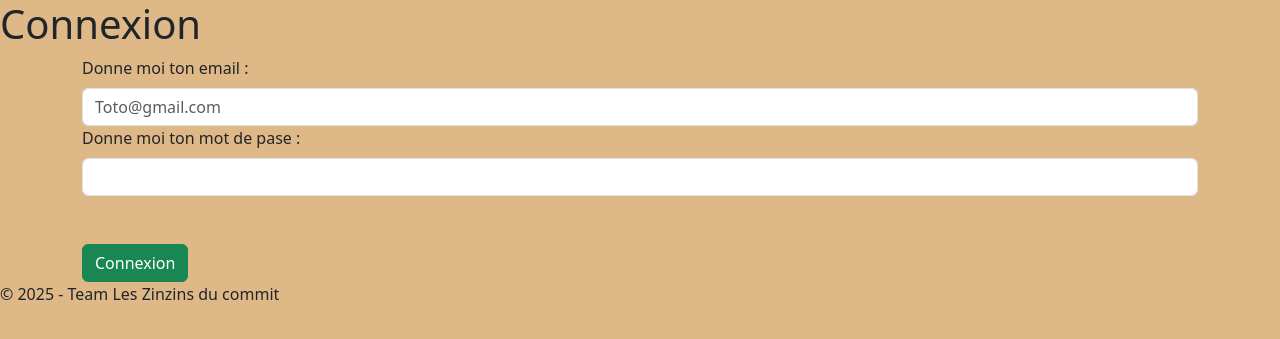
After one commit to Kathycat78/les_zinzins_du_commit, a PHP site: the page made by src/Views/login.view.php in a window 1280 px wide. The commit adds this page. Shown: the top 339 px of the page. Run offline with PHP 8.4, Linux system fonts and the light colour scheme; the template is opened without the code that fills it, so the values that code supplies are empty; some libraries are stand-ins or nearby versions.

Commit message:
74-création-de-formulaire-de-connexion

```diff
--- a/public/index.php
+++ b/public/index.php
@@ -6,5 +6,6 @@ $router = new Router;
 
 $router->addRoute('/', 'HomeController', 'index');
 $router->addRoute('/inscription', 'RegisterController', 'index');
+$router->addRoute('/connexion', 'LoginController', 'index');
 
 $router->handleRequest();
--- /dev/null
+++ b/src/Views/login.view.php
@@ -0,0 +1,34 @@
+<?php
+require_once(__DIR__ . "/partials/head.view.php");
+?>
+<h1>Connexion</h1>
+<form method="POST">
+    <div class="container">
+        <div class="form-group">
+            <label for="email" class="form-label">Donne moi ton email :</label>
+            <input type="email" name="email" id="email" placeholder="Toto@gmail.com" class="form-control">
+            <?php
+                if(isset($arrayError['email'])){
+                    ?>
+                        <p class="text-danger"><?= $arrayError['email']?></p>
+                    <?php
+                }
+            ?>
+        </div>
+        <div class="form-group">
+            <label for="password" class="form-label">Donne moi ton mot de pase :</label>
+            <input type="password" name="password" id="password" class="form-control">
+            <?php
+                if(isset($arrayError['password'])){
+                    ?>
+                        <p class="text-danger"><?= $arrayError['password']?></p>
+                    <?php
+                }
+            ?>
+        </div>
+        <button type="submit" name="login" class="btn btn-success mt-5">Connexion</button>
+    </div>
+</form>
+<?php
+require_once(__DIR__ . "/partials/footer.view.php");
+?>
```
Also changed, not shown: src/Controllers/LoginController.php (added, +13 -0 lines).
